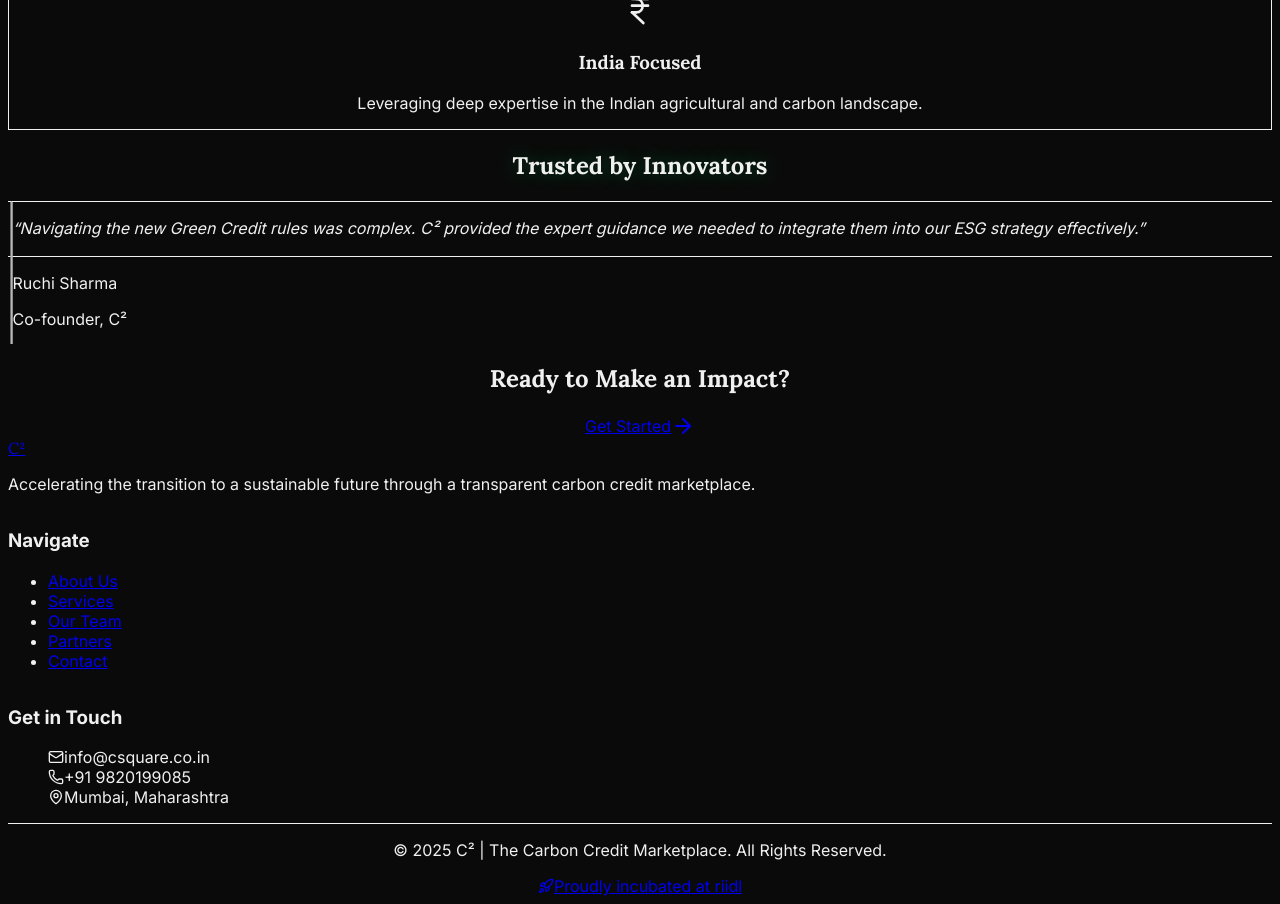
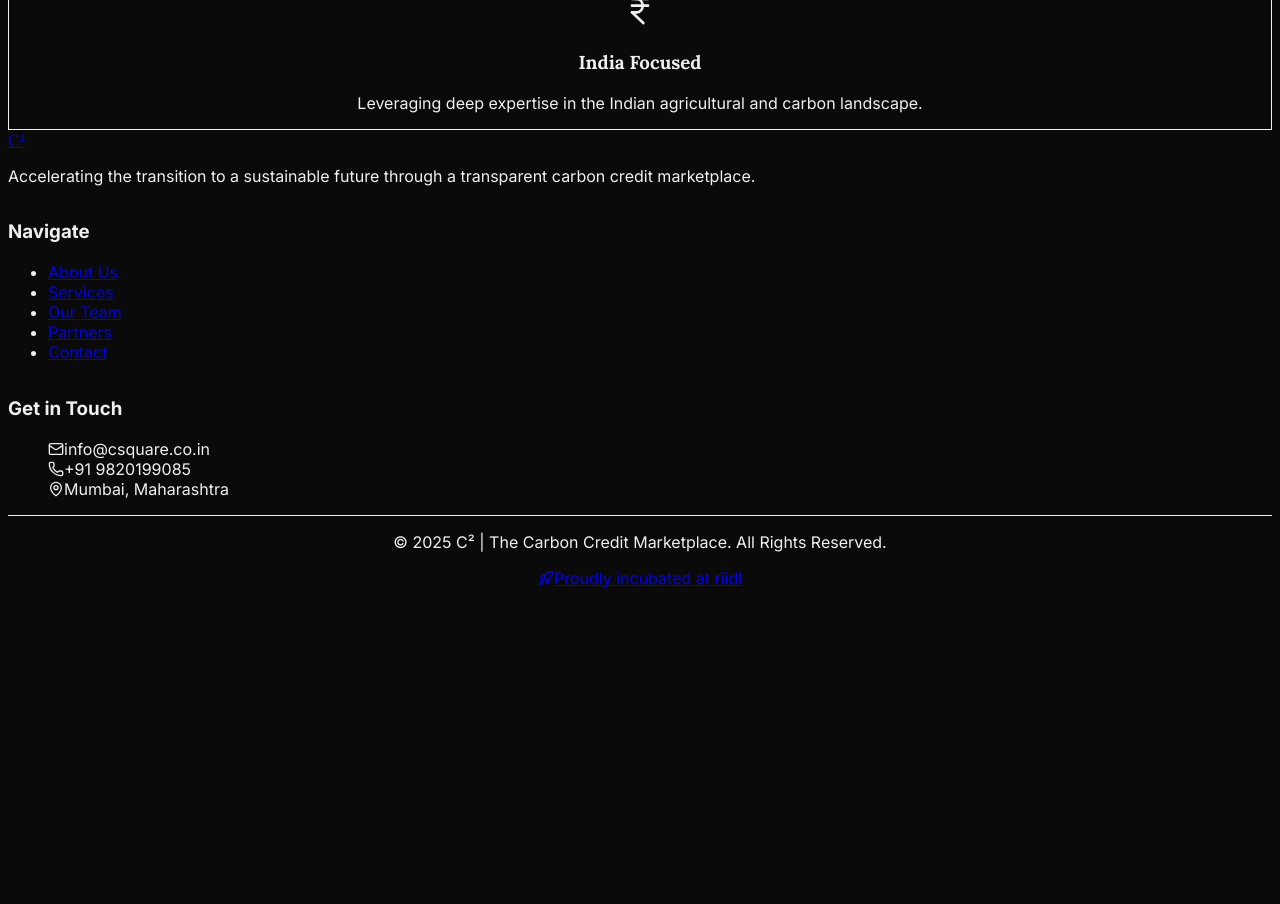
Before and after one commit to itznik/c-square-website, a Next.js app: page / in a window 1280 px wide. Shown: the part 1220-2124 px from the top of the page. After the commit the page ends 1816 px from the top, so only its background shows below. Built offline with nearby package versions, Linux system fonts and the light colour scheme.

Commit message:
Update HomePageClient.tsx

```diff
--- a/src/components/HomePageClient.tsx
+++ b/src/components/HomePageClient.tsx
@@ -6,7 +6,7 @@ import Lenis from 'lenis';
 import { ArrowRight, Leaf, Users, ShieldCheck, IndianRupee } from 'lucide-react';
 import Link from 'next/link';
 import TestimonialCarousel from '@/components/ui/TestimonialCarousel';
-import GlassPane from '@/components/ui/GlassPane'; // Import the new component
+import GlassPane from '@/components/ui/GlassPane';
 
 // --- DATA ---
 const pillars = [
@@ -58,7 +58,7 @@ export default function HomePageClient() {
           </div>
         </section>
 
-        {/* SECTION 2: CORE PILLARS (CORRECTED) */}
+        {/* SECTION 2: CORE PILLARS */}
         <section className="py-24 md:py-32">
           <div className="container mx-auto px-6">
             <motion.div
@@ -69,8 +69,6 @@ export default function HomePageClient() {
               transition={{ staggerChildren: 0.15 }}
             >
               {pillars.map((pillar) => (
-                // The 'as' prop is removed. GlassPane is already a motion.div
-                // and can accept animation variants directly.
                 <GlassPane
                   key={pillar.title}
                   className="p-8 text-center"
@@ -86,36 +84,8 @@ export default function HomePageClient() {
           </div>
         </section>
 
-        {/* SECTION 3: TESTIMONIALS */}
-        <section className="py-24 md:py-32 overflow-hidden">
-          <div className="container mx-auto px-6">
-            <motion.div className="text-center mb-16" initial={{ opacity: 0, y: 30 }} whileInView={{ opacity: 1, y: 0 }} viewport={{ once: true, amount: 0.5 }} transition={{ duration: 0.7 }}>
-              <h2 className="text-4xl md:text-5xl font-extrabold text-white" style={{ fontFamily: "var(--font-lora)", textShadow: '0 0 20px rgba(0, 255, 153, 0.3)' }}>
-                Trusted by Innovators
-              </h2>
-            </motion.div>
-            <motion.div initial={{ opacity: 0 }} whileInView={{ opacity: 1 }} viewport={{ once: true, amount: 0.2 }} transition={{ duration: 1 }}>
-              <TestimonialCarousel testimonials={testimonials} />
-            </motion.div>
-          </div>
-        </section>
-
-        {/* SECTION 4: FINAL CALL TO ACTION */}
-        <section className="py-24 md:py-32">
-          <div className="container mx-auto px-6 text-center">
-            <motion.div initial={{ opacity: 0, y: 50 }} whileInView={{ opacity: 1, y: 0 }} viewport={{ once: true, amount: 0.5 }} transition={{ duration: 0.8, ease: 'easeOut' }}>
-              <h2 className="text-4xl md:text-5xl font-bold text-white" style={{ fontFamily: "var(--font-lora)" }}>
-                Ready to Make an Impact?
-              </h2>
-              <motion.div className="inline-block mt-8" whileHover={{ scale: 1.05 }} whileTap={{ scale: 0.95 }}>
-                <Link href="/contact" className="inline-flex items-center bg-brand-accent text-brand-dark font-bold py-4 px-10 rounded-full text-lg shadow-lg hover:bg-brand-accent-dark transition-shadow">
-                  Get Started <ArrowRight className="ml-2" />
-                </Link>
-              </motion.div>
-            </motion.div>
-          </div>
-        </section>
+        {/* SECTION 3 & 4 ... (Testimonials and CTA remain the same) */}
       </div>
     </main>
   );
-                                }
+}
```
